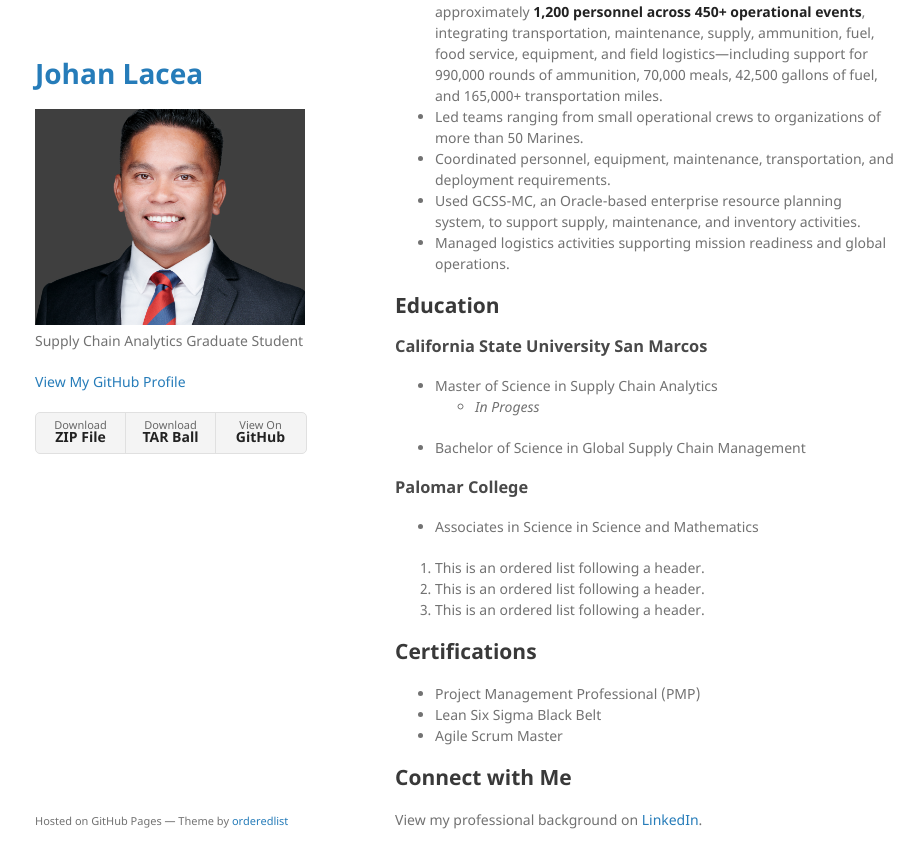
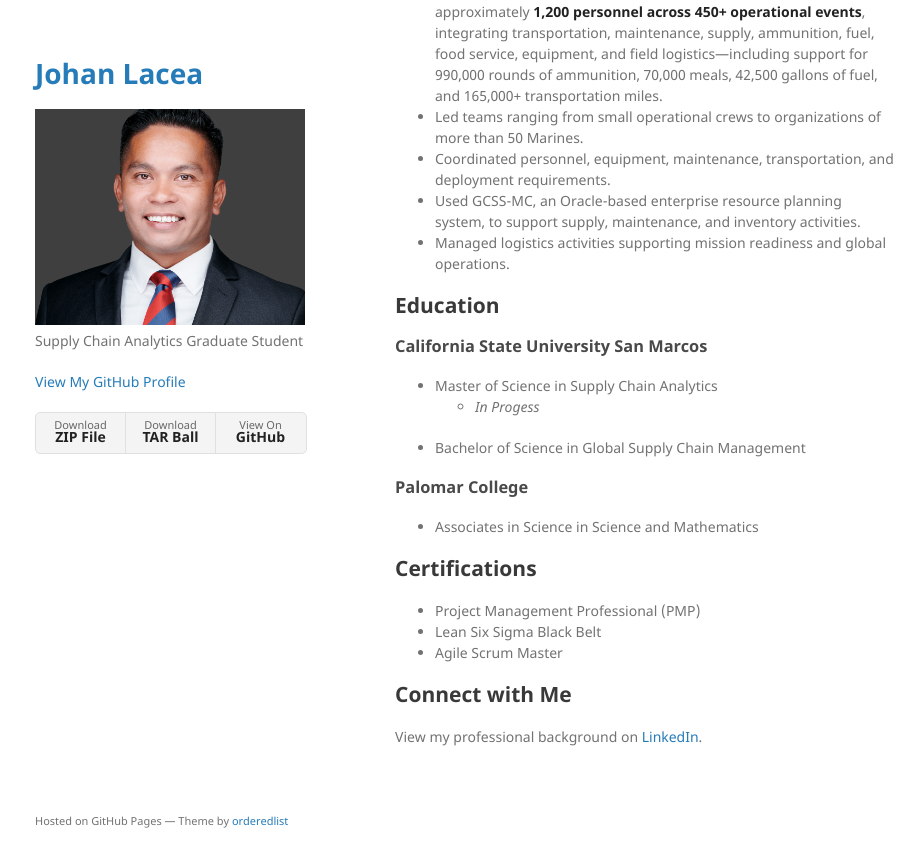
Before and after one commit to JohanLacea/JohanLacea.github.io, a Jekyll site: the page built from index.md, in a window 1280 px wide and 900 px high, scrolled down 871 px. Shown: the top 868 px of the window, without its empty margins (175-1099 px from the left). Built offline with Jekyll 4.4.1, drawn with Linux system fonts in a browser that asks for light colours; our own code applies the rules of GitHub Pages for plain Markdown files.

Commit message:
Update index.md

```diff
--- a/index.md
+++ b/index.md
@@ -42,10 +42,6 @@ I am currently pursuing a Master of Science in Supply Chain Analytics at Califor
 ### Palomar College
 * Associates in Science in Science and Mathematics
 
-1.  This is an ordered list following a header.
-2.  This is an ordered list following a header.
-3.  This is an ordered list following a header.
-
 ## Certifications
 * Project Management Professional (PMP)
 * Lean Six Sigma Black Belt
```
